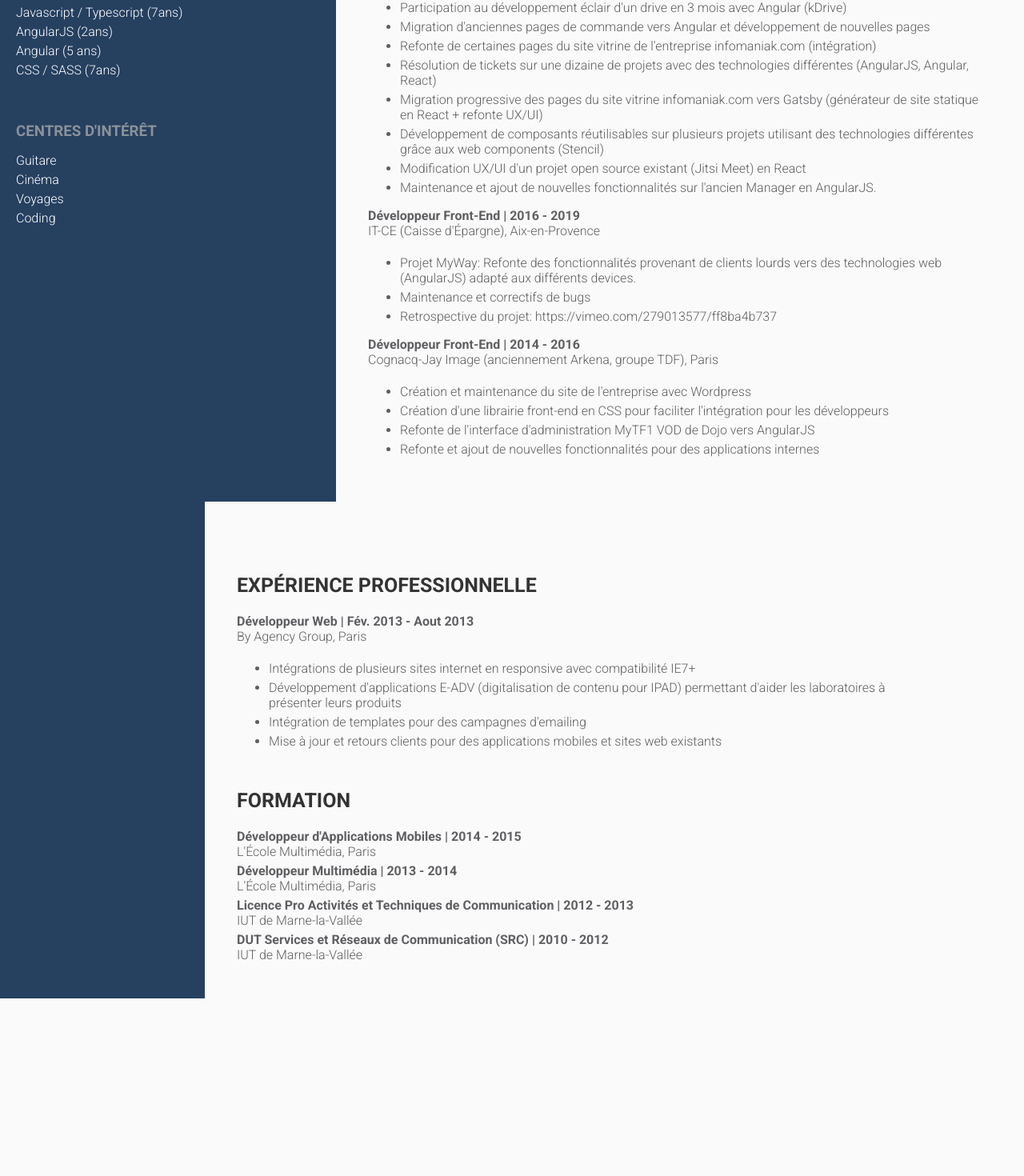
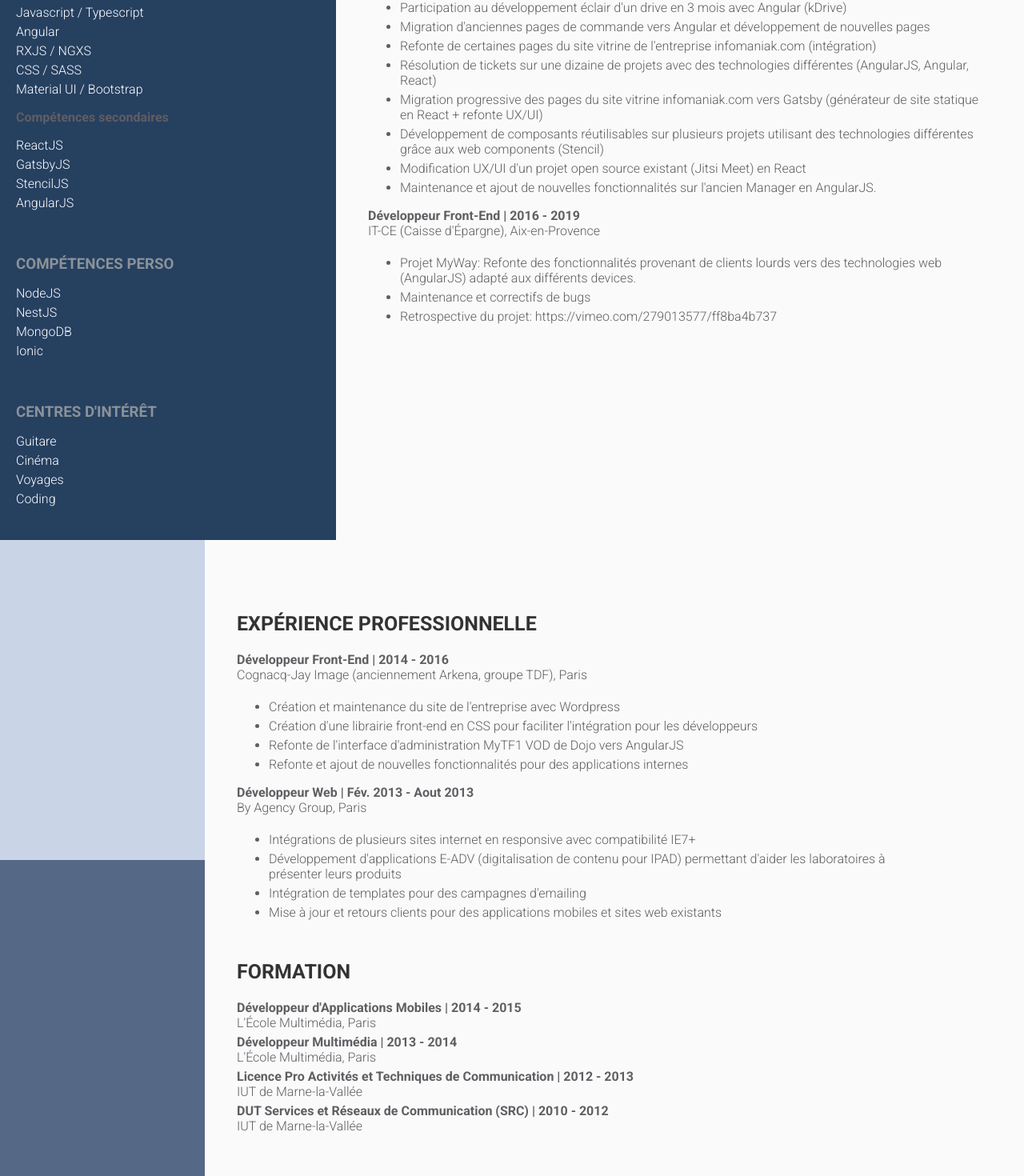
Before and after one commit to GeoffreyPlichard/cv, an Angular app in the folder cv/: page / in a window 1280 px wide. Shown: the part 820-2290 px from the top of the page at 80% size. Before the commit the page ends 2068 px from the top, so only its background shows below. Built offline with nearby package versions, Linux system fonts and the light colour scheme.

Commit message:
add skills aside

```diff
--- a/cv/src/app/app.component.html
+++ b/cv/src/app/app.component.html
@@ -37,10 +37,29 @@
         <h3>Compétences Pro</h3>
         <h4>Compétences principales</h4>
         <ul>
-          <li>Javascript / Typescript (7ans)</li>
-          <li>AngularJS (2ans)</li>
-          <li>Angular (5 ans)</li>
-          <li>CSS / SASS (7ans)</li>
+          <li>Javascript / Typescript</li>
+          <li>Angular</li>
+          <li>RXJS / NGXS</li>
+          <li>CSS / SASS</li>
+          <li>Material UI / Bootstrap</li>
+        </ul>
+        <h4>Compétences secondaires</h4>
+        <ul>
+          <li>ReactJS</li>
+          <li>GatsbyJS</li>
+          <li>StencilJS</li>
+          <li>AngularJS</li>
+        </ul>
+      </div>
+    </article>
+    <article>
+      <div class="inner">
+        <h3>Compétences Perso</h3>
+        <ul>
+          <li>NodeJS</li>
+          <li>NestJS</li>
+          <li>MongoDB</li>
+          <li>Ionic</li>
         </ul>
       </div>
     </article>
@@ -111,6 +130,20 @@
           <li>Retrospective du projet: https://vimeo.com/279013577/ff8ba4b737</li>
         </ul>
       </article>
+    </section>
+
+  </main>
+</section>
+
+<section class="page-2">
+  <aside>
+    <div class="rect-1"></div>
+    <div class="rect-2"></div>
+  </aside>
+
+  <main>
+    <section class="main-section">
+      <h2>Expérience Professionnelle</h2>
       <article>
         <header>
           <span>Développeur Front-End | 2014 - 2016</span>
@@ -123,20 +156,6 @@
           <li>Refonte et ajout de nouvelles fonctionnalités pour des applications internes</li>
         </ul>
       </article>
-
-    </section>
-
-  </main>
-</section>
-
-<section class="page-2">
-  <aside>
-
-  </aside>
-
-  <main>
-    <section class="main-section">
-      <h2>Expérience Professionnelle</h2>
       <article>
         <header>
           <span>Développeur Web | Fév. 2013 - Aout 2013</span>
--- a/cv/src/app/app.component.scss
+++ b/cv/src/app/app.component.scss
@@ -58,6 +58,7 @@
 }
 
 .page-1 {
+  height: 1495px;
   aside {
     width: 35%;
     background-color: var(--color-bg-left);
@@ -114,8 +115,19 @@
 }
 
 .page-2 {
+  height: 1495px;
   aside {
     width: 20%;
     background-color: var(--color-bg-left);
+
+    .rect-1 {
+      height: 400px;
+      background-color: var(--color-bg-left2);
+    }
+
+    .rect-2 {
+      height: 400px;
+      background-color: var(--color-bg-left3);
+    }
   }
 }
```
